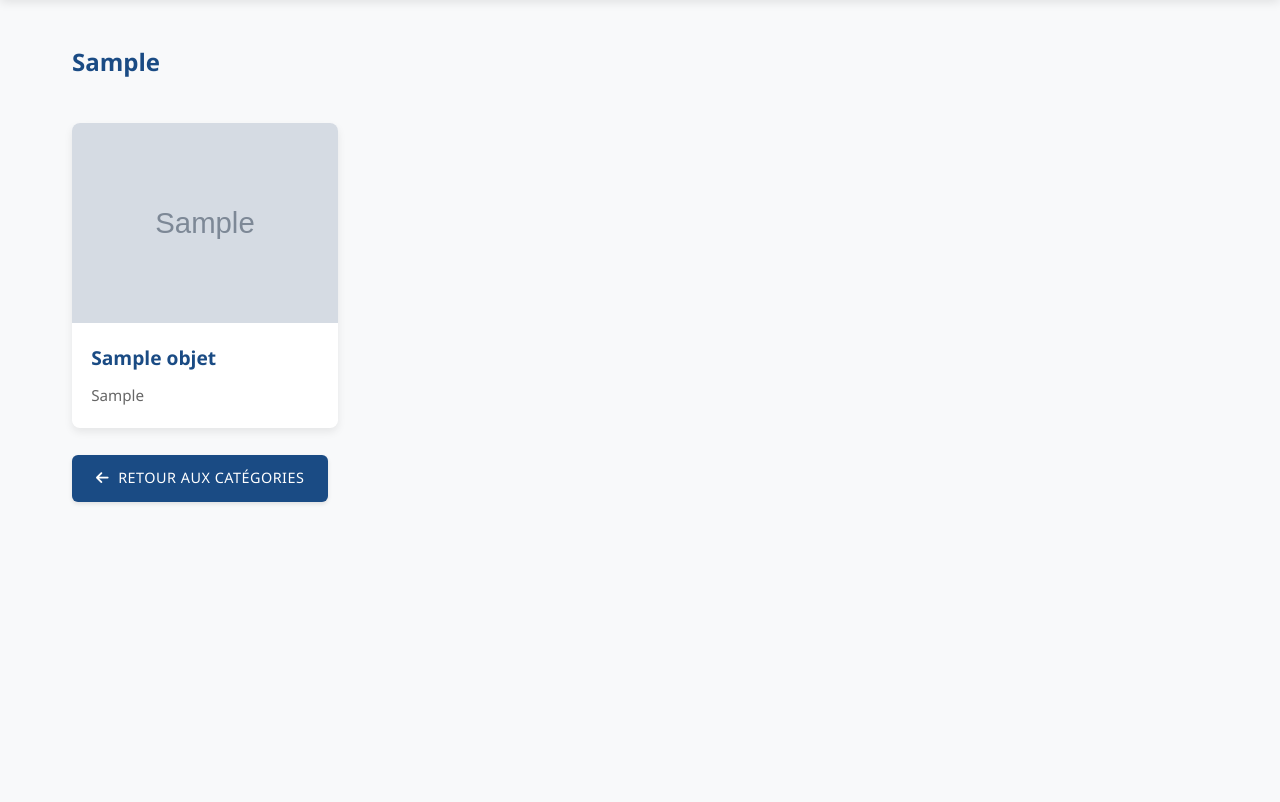
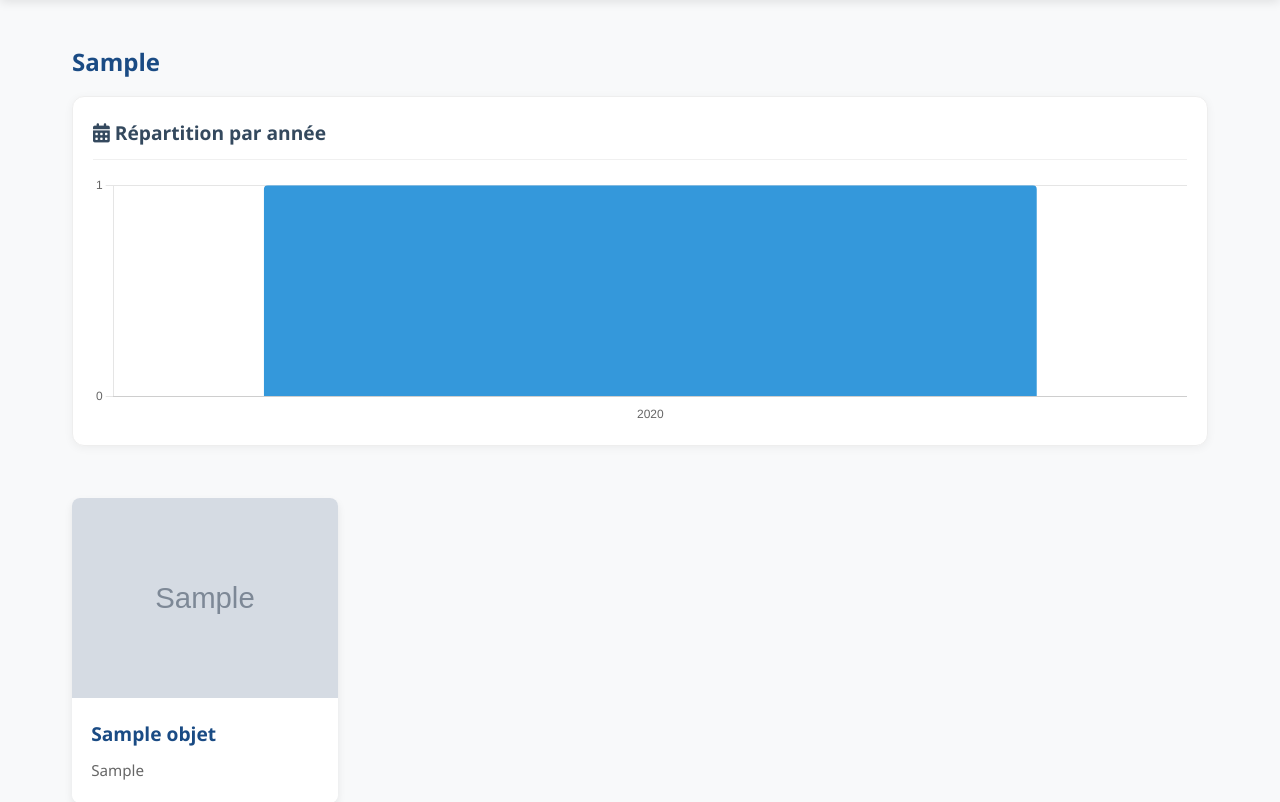
Before and after one commit to jlehuen/inventory_DB, a Flask app: a page that uses templates/categorie.html in a window 1280 px wide. Shown: the part 190-992 px from the top of the page. Run offline with Flask 3, Linux system fonts and the light colour scheme; tables that the repository leaves empty hold one stand-in row (values such as "Sample post"); grey boxes marked "Sample" are stand-in pictures; some libraries are stand-ins or nearby versions.

Commit message:
Répartition par année et par catégorie

```diff
--- a/app.py
+++ b/app.py
@@ -582,6 +582,16 @@ def objets_par_categorie(categorie):
     """Affiche les objets appartenant à une catégorie spécifique."""
     conn = get_db_connection()
     objets = conn.execute('SELECT * FROM objets WHERE categorie = ?', (categorie,)).fetchall()
+
+    # Stats par année pour cette catégorie (Répartition temporelle)
+    stats_annees = conn.execute('''
+        SELECT SUBSTR(date_fabrication, 1, 4) as annee, COUNT(*) as count
+        FROM objets
+        WHERE categorie = ? AND date_fabrication IS NOT NULL AND date_fabrication != ''
+        GROUP BY annee
+        ORDER BY annee ASC
+    ''', (categorie,)).fetchall()
+
     conn.close()
 
     # Récupérer la description de la catégorie depuis le JSON
@@ -590,7 +600,7 @@ def objets_par_categorie(categorie):
     if categorie in categories_info and 'description' in categories_info[categorie]:
         description = categories_info[categorie]['description']
 
-    return render_template('categorie.html', objets=objets, categorie=categorie, description=description)
+    return render_template('categorie.html', objets=objets, categorie=categorie, description=description, stats_annees=stats_annees)
 
 @app.route('/collection')
 def collection():
--- a/templates/categorie.html
+++ b/templates/categorie.html
@@ -13,7 +13,16 @@
     </div>
     {% endif %}
 
+    {% if stats_annees %}
+    <div class="content-card">
+        <h3><i class="fas fa-calendar-alt"></i> Répartition par année</h3>
+        <div class="chart-container">
+            <canvas id="anneesChart"></canvas>
+        </div>
+    </div>
     <br/>
+    {% endif %}
+
     <div class="objets-grid">
         {% for objet in objets %}
         <div class="objet-card">
@@ -38,6 +47,59 @@
     </div>
 </section>
 
+<!-- Chart.js via CDN -->
+<script src="https://cdn.jsdelivr.net/npm/chart.js"></script>
+
+<script>
+document.addEventListener('DOMContentLoaded', function() {
+    {% if stats_annees %}
+    // --- Graphique Années ---
+    const anneesData = [
+        {% for annee in stats_annees %}
+            { label: "{{ annee['annee'] }}", count: {{ annee['count'] }} },
+        {% endfor %}
+    ];
+
+    const ctxAnnee = document.getElementById('anneesChart').getContext('2d');
+
+    new Chart(ctxAnnee, {
+        type: 'bar',
+        data: {
+            labels: anneesData.map(d => d.label),
+            datasets: [{
+                label: 'Nombre d\'objets',
+                data: anneesData.map(d => d.count),
+                backgroundColor: '#3498db',
+                borderRadius: 4
+            }]
+        },
+        options: {
+            responsive: true,
+            maintainAspectRatio: false,
+            scales: {
+                y: {
+                    beginAtZero: true,
+                    ticks: {
+                        stepSize: 1
+                    }
+                },
+                x: {
+                    grid: {
+                        display: false
+                    }
+                }
+            },
+            plugins: {
+                legend: {
+                    display: false
+                }
+            }
+        }
+    });
+    {% endif %}
+});
+</script>
+
 <style>
     .categorie-description {
         background-color: rgba(52, 152, 219, 0.1);
@@ -47,5 +109,29 @@
         border-radius: 0 var(--border-radius) var(--border-radius) 0;
         line-height: 1.6;
     }
+
+    .content-card {
+        background: white;
+        padding: 20px;
+        border-radius: 12px;
+        box-shadow: 0 2px 10px rgba(0,0,0,0.05);
+        margin-bottom: 25px;
+        border: 1px solid #eee;
+    }
+
+    .content-card h3 {
+        margin-top: 0;
+        color: var(--text-color);
+        font-size: 1.2rem;
+        border-bottom: 1px solid #f0f0f0;
+        padding-bottom: 10px;
+        margin-bottom: 15px;
+    }
+
+    .chart-container {
+        position: relative;
+        height: 250px;
+        width: 100%;
+    }
 </style>
 {% endblock %}
```
Also changed, not shown: scripts/pdf_generator.py (+4 -3 lines), templates/admin/ajouter.html (+19 -0 lines), templates/admin/modifier.html (+19 -0 lines), templates/detail.html (+9 -9 lines).
